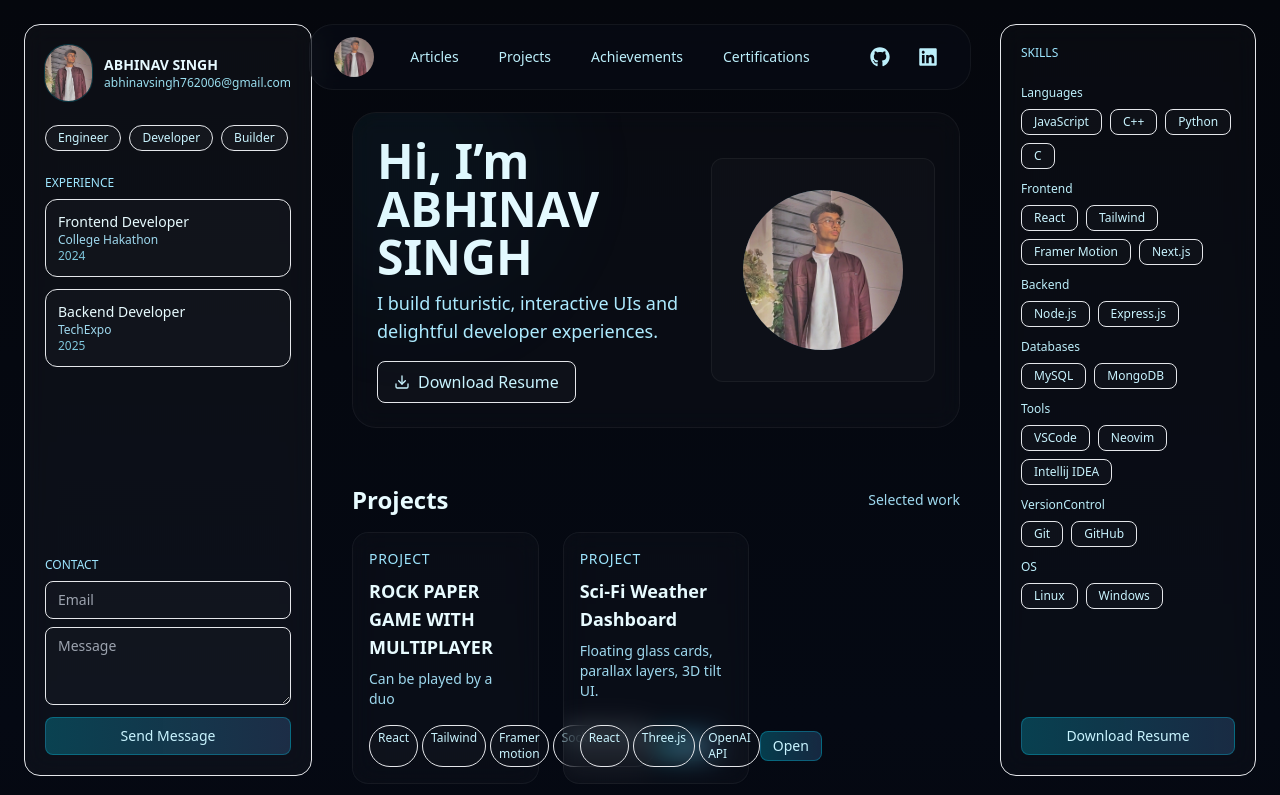
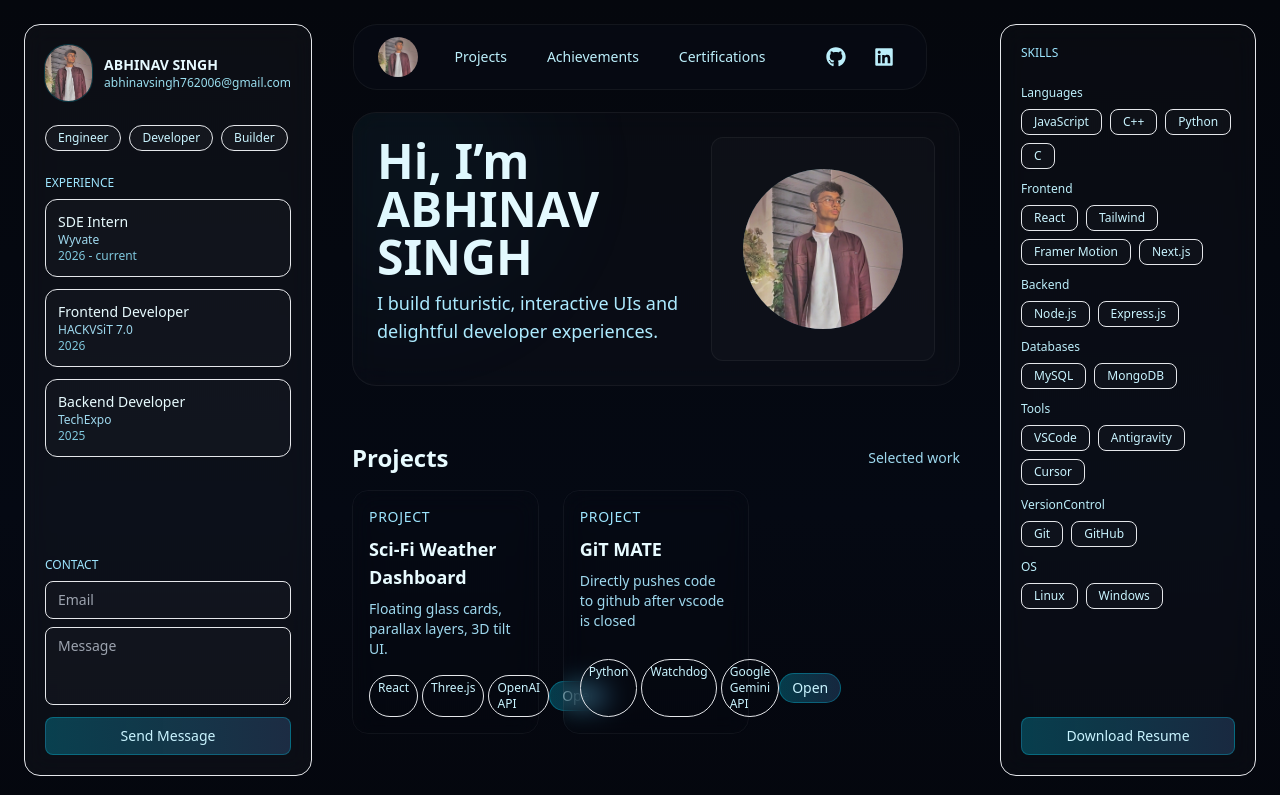
Before and after one commit to Abhi9avSingh/portfolio, a React (Vite) app: page / in a window 1280 px wide. Shown: the top 795 px of the page. Built offline with nearby package versions, Linux system fonts and the light colour scheme.

Commit message:
fewchanges

```diff
--- a/src/FuturisticPortfolio.jsx
+++ b/src/FuturisticPortfolio.jsx
@@ -18,9 +18,10 @@ const data = {
 
   /* Work Timeline */
   timeline: [
-    { title: "Frontend Developer", company: "College  Hakathon", range: "2024" },
+     { title: " SDE Intern", company: "Wyvate", range: "2026 - current" },
+    { title: "Frontend Developer", company: "HACKVSiT 7.0", range: "2026" },
       { title: "Backend Developer", company: "TechExpo", range: "2025" },
-    // { title: "Intern", company: "Startup X", range: "2019 - 2020" },
+
   ],
 
   /* Skills */
@@ -29,30 +30,30 @@ const data = {
     Frontend: ["React", "Tailwind", "Framer Motion","Next.js"],
     Backend: ["Node.js", "Express.js"],
     Databases: ["MySQL", "MongoDB"],
-    Tools: ["VSCode", "Neovim","Intellij IDEA"],
+    Tools: ["VSCode", "Antigravity", "Cursor"],
     VersionControl: ["Git", "GitHub"],
     OS: ["Linux", "Windows"],
   },
  /* Projects */
   projects: [
-    {
-      id: 1,
-      title: " ROCK PAPER  GAME WITH MULTIPLAYER ",
-      desc: "Can be played by a duo",
-      tech: ["React", "Tailwind", "Framer motion ", " Socket.io(soon)"],
-    },
+    // {
+    //   id: 1,
+    //   title: " ROCK PAPER  GAME WITH MULTIPLAYER ",
+    //   desc: "Can be played by a duo",
+    //   tech: ["React", "Tailwind", "Framer motion ", " Socket.io(soon)"],
+    // },
     {
       id: 2,
       title: "Sci-Fi Weather Dashboard",
       desc: "Floating glass cards, parallax layers, 3D tilt UI.",
       tech: ["React", "Three.js", "OpenAI API"],
     },
-    // {
-    //   id: 3,
-    //   title: "Realtime Dev Analytics",
-    //   desc: "Live activity heatmap + glowing hologram graphs.",
-    //   tech: ["Next.js", "Socket.IO", "Postgres"],
-    // },
+    {
+      id: 3,
+      title: "GiT MATE",
+      desc: " Directly pushes code to github after vscode is closed",
+      tech: ["Python", "Watchdog", "Google Gemini API"],
+    },
   ],
   // /* Featured Articles */
   // articles: [
@@ -65,7 +66,7 @@ const data = {
 
   /* Achievements */
   achievements: [
-    { id: 1, title: "HAKATHON FINALIST", desc: "Reached finals of hakathon having 4000+ teams" },
+    { id: 1, title: " HACKVSiT FINALIST", desc: "Reached finals of hakathon having 4000+ teams" },
     { id: 2, title: "CERTIFICATIONS", desc: "HackerRank (5 certifications: Java, DSA, SQL, React, CSS)" },
     // { id: 3, title: "Open Source Contributor", desc: "50+ contributions to major OSS repos." },
   ],
@@ -218,7 +219,7 @@ function LoadingScreen({ onFinish }) {
 function HoloCard({ children, className = "" }) {
   const ref = useTilt();
   return (
-    <motion.div ref={ref} whileHover={{ scale: 1.02 }} className={`p-4 rounded-2xl bg-[rgba(255,255,255,0.02)] border border-white/5 backdrop-blur-md ${className}`}>
+    <motion.div ref={ref} whileHover={{ scale: 1.02 }} className={`p-4 rounded-2xl bg-[rgb(68, 210, 242)] border border-white/5 backdrop-blur-md ${className}`}>
       {children}
     </motion.div>
   );
@@ -234,11 +235,11 @@ function ProjectCard({ p }) {
       <div className="mt-4 flex items-center justify-between">
         <div className="flex gap-1 text-xs">
           {p.tech.map((t) => (
-            <div key={t} className="px-2 py-1 rounded-full bg-[rgba(255,255,255,0.02)] border text-xs">{t}</div>
+            <div key={t} className="px-2 py-1 rounded-full bg-[rgba(130, 206, 239, 0.6)] border text-xs">{t}</div>
           ))}
         </div>
         <div>
-          <button className="px-3 py-1 rounded-lg text-sm bg-gradient-to-r from-[#06b6d4]/30 to-[#60a5fa]/20 border border-[#06b6d460]">Open</button>
+          <button className="px-3 py-1 rounded-full text-sm bg-gradient-to-r from-[#06b6d4]/30 to-[#60a5fa]/20 border border-[#06b6d460]">Open</button>
         </div>
       </div>
     </HoloCard>
@@ -379,7 +380,7 @@ function TopNav({ onOpenMenu, active, onNavigate }) {
         </div>
 
         <ul className="flex gap-4 text-sm text-[#BCEFFB]">
-          <li onClick={() => onNavigate("articles")} className={`nav-btn ${active === "articles" ? "active" : ""}`}>Articles</li>
+          {/* <li onClick={() => onNavigate("articles")} className={`nav-btn ${active === "articles" ? "active" : ""}`}>Articles</li> */}
           <li onClick={() => onNavigate("projects")} className={`nav-btn ${active === "projects" ? "active" : ""}`}>Projects</li>
           <li onClick={() => onNavigate("achievements")} className={`nav-btn ${active === "achievements" ? "active" : ""}`}>Achievements</li>
           <li onClick={() => onNavigate("certifications")} className={`nav-btn ${active === "certifications" ? "active" : ""}`}>Certifications</li>
@@ -436,7 +437,7 @@ export default function FuturisticPortfolio() {
       html { scroll-behavior: smooth; }
       .nav-btn { padding: 6px 12px; border-radius: 12px; cursor: pointer; transition: all .22s ease; }
       .nav-btn:hover{ transform: scale(1.05); color: #fff; }
-      .nav-btn.active{ background: rgba(6,182,212,0.08); border: 1px solid rgba(6,182,212,0.25); color: #E8FBFF; box-shadow: 0 0 18px rgba(6,182,212,0.22); }
+      .nav-btn.active{ background: rgba(6, 181, 212, 0.66); border: 1px solid rgba(6, 181, 212, 0.56); color: #E8FBFF; box-shadow: 0 0 18px rgba(6,182,212,0.22); }
     `;
     document.head.appendChild(style);
     return () => document.head.removeChild(style);
@@ -488,7 +489,7 @@ export default function FuturisticPortfolio() {
         {menuOpen && (
           <motion.div initial={{ opacity: 0 }} animate={{ opacity: 1 }} exit={{ opacity: 0 }} className="fixed inset-0 z-40 bg-black/40">
             <div className="absolute top-6 left-6">
-              <button onClick={() => setMenuOpen(false)} className="p-2 rounded-lg bg-[rgba(255,255,255,0.02)]"> <FiX /> </button>
+              <button onClick={() => setMenuOpen(false)} className="p-2 rounded-lg bg-[rgba(28, 186, 207, 0.63)]"> <FiX /> </button>
             </div>
             <div className="h-full flex items-center justify-center">
               <div className="w-11/12 max-w-md p-6 rounded-2xl bg-[rgba(255,255,255,0.03)] border border-white/5">
@@ -527,7 +528,7 @@ export default function FuturisticPortfolio() {
                 </motion.p>
                 <div className="mt-4 flex gap-3">
                   {/* <button onClick={() => scrollTo("projects")} className="px-5 py-2 rounded-lg bg-gradient-to-r from-[#06b6d4]/30 to-[#60a5fa]/20 border border-[#06b6d460]">View Portfolio</button> */}
-                  <button className="px-4 py-2 rounded-lg bg-[rgba(255,255,255,0.02)] border border-white/6 flex items-center gap-2"> <FiDownload /> Download Resume</button>
+                  {/* <button className="px-4 py-2 rounded-lg bg-[rgba(255,255,255,0.02)] border border-white/6 flex items-center gap-2"> <FiDownload /> Download Resume</button> */}
                 </div>
               </div>
               <div className="w-48 h-48 md:w-56 md:h-56 rounded-xl bg-[rgba(255,255,255,0.02)] border border-white/5 flex items-center justify-center">
@@ -580,7 +581,7 @@ export default function FuturisticPortfolio() {
           </section>
 
           {/* CERTIFICATIONS */}
-          <section id="certifications" className="mt-8">
+          {/* <section id="certifications" className="mt-8">
             <div className="flex items-center justify-between mb-4">
               <div className="flex items-center gap-3">
                 <div className="text-sm text-[#9EE6FF]">Filter by Organization</div>
@@ -594,7 +595,7 @@ export default function FuturisticPortfolio() {
             </div>
 
             <CertificationsGrid certs={data.certificates} />
-          </section>
+          </section> */}
         </div>
       </main>
 
```
Also changed, not shown: 1 other file (tests, documents, lock files or other folders).
